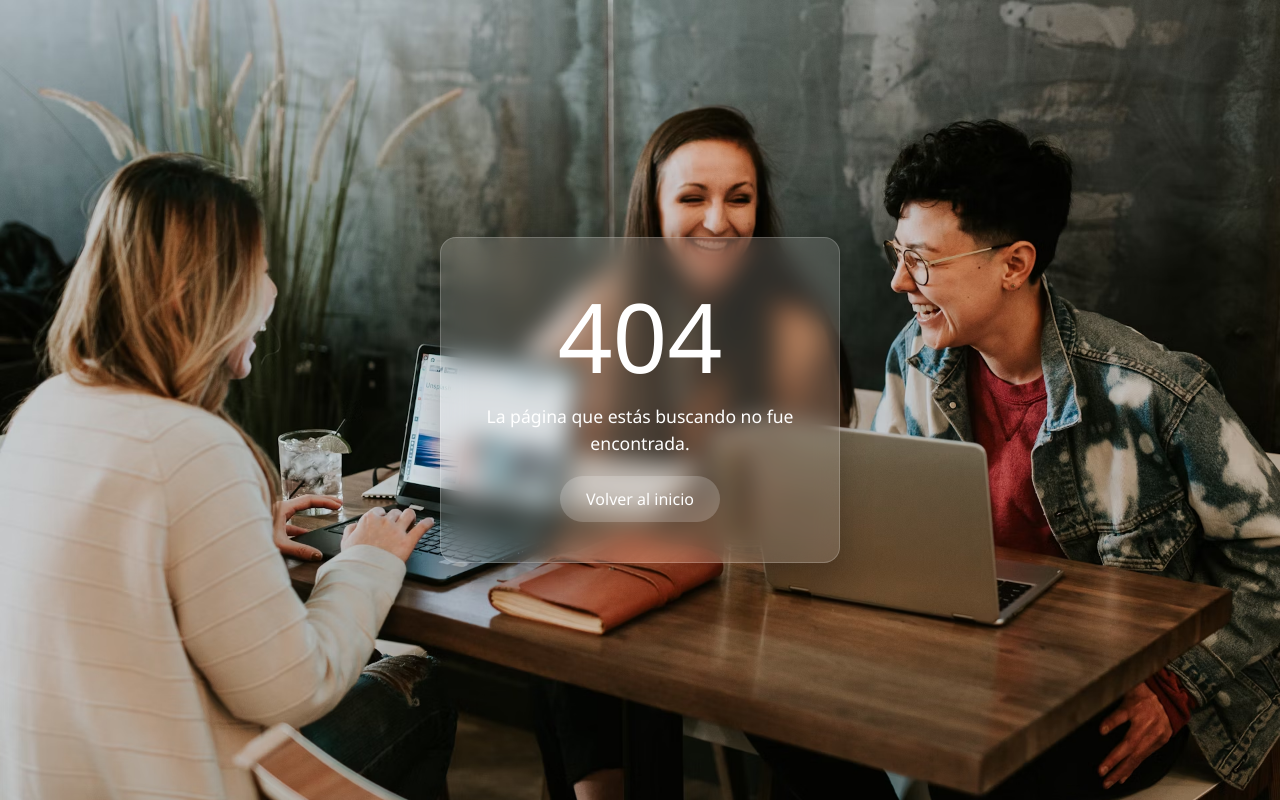
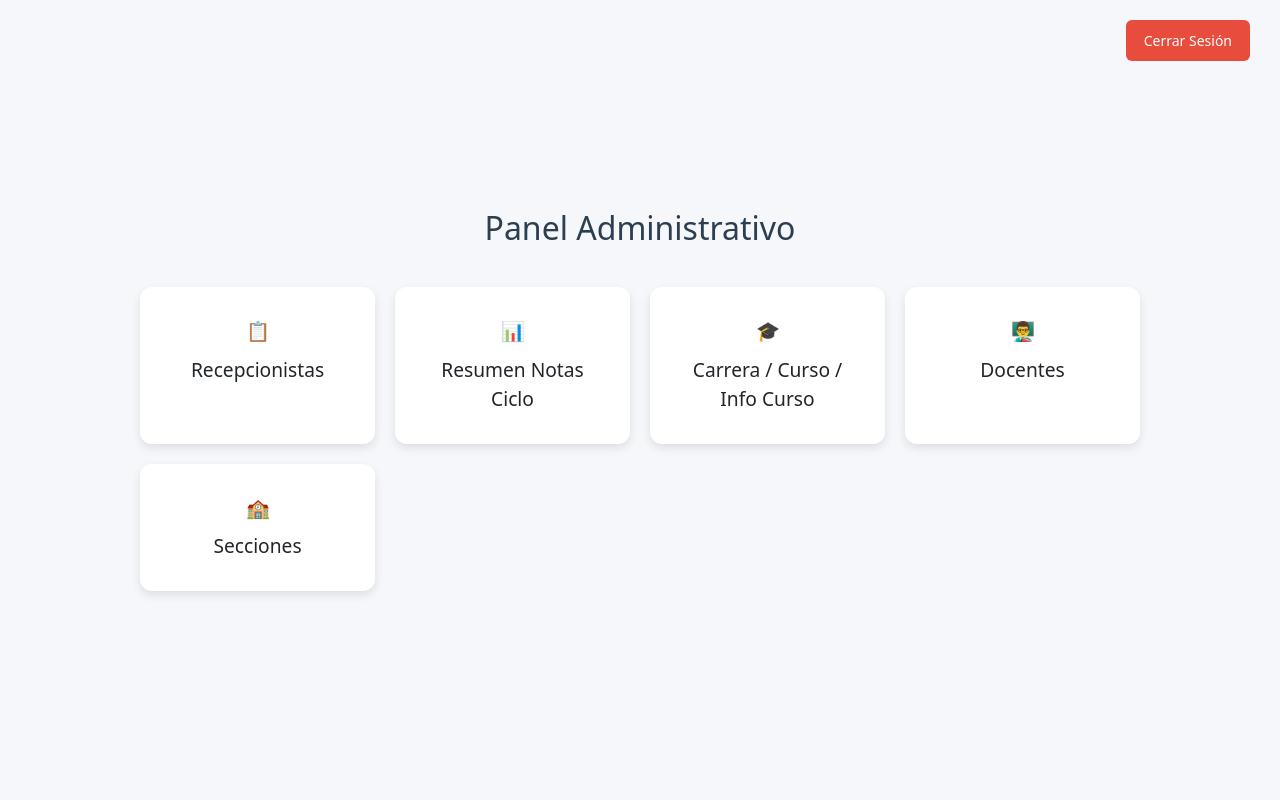
Before and after one commit to Ange1nl/Matricula-Universitari4, an Angular app: page /loginAdminRecep/panelAdmin in a window 1280 px wide. Before the commit this address had no page. Built offline with nearby package versions, Linux system fonts and the light colour scheme; sample sign-in values are in the browser's storage.

Commit message:
Autenticacion con JWT exitosa , asi como remover token exitoso

```diff
--- a/src/app/app.routes.server.ts
+++ b/src/app/app.routes.server.ts
@@ -3,6 +3,6 @@ import { RenderMode, ServerRoute } from '@angular/ssr';
 export const serverRoutes: ServerRoute[] = [
   {
     path: '**',
-    renderMode: RenderMode.Prerender
+    renderMode: RenderMode.Prerender //Cambiar a Client si es necesario
   }
 ];
--- a/src/app/app.routes.ts
+++ b/src/app/app.routes.ts
@@ -47,7 +47,7 @@ export const routes: Routes = [
     {
         path: '', component: PrivateLayout,
         children: [
-            { path: 'panelAdmin', component: PanelAdmin, title: "Panel administrador",canActivate:[authGuard]},//Agrego mi authGuard ya que el authGuard determina si se puede acceder a una ruta , tambien si agrego a la ruta padre el authGuard sus rutas hijas tambien estan protegidas
+            { path: 'loginAdminRecep/panelAdmin', component: PanelAdmin, title: "Panel administrador",canActivate:[authGuard]},//Agrego mi authGuard ya que el authGuard determina si se puede acceder a una ruta , tambien si agrego a la ruta padre el authGuard sus rutas hijas tambien estan protegidas
             { path: 'matricula', component: MatriculaEstudiante, title: "Matrícula" },
         ]
     },
--- a/src/app/core/services/auth.service.ts
+++ b/src/app/core/services/auth.service.ts
@@ -10,7 +10,7 @@ import { Router } from '@angular/router';
 })
 export class AuthService {
 
-  private URL = "http://localhost:8082/api/v1/auth/autenticarse"
+  private URL = "http://localhost:8082/api/v1/auth"
   private router = inject(Router);
   private http = inject(HttpClient);
 
@@ -21,9 +21,9 @@ export class AuthService {
   iniciarSesion(credenciales: Credenciales):Observable<Token>{
     return this.http.post<Token>(`${this.URL}/autenticarse`,credenciales)
      .pipe(tap(resp => {
-      this.almacenarTokens(resp)
-      this.isAuth.next(true);
-      this.router.navigate(['/panelAdmin']); //despues de recibir el token valido y almacenar el token me manda a esta ruta
+      this.almacenarTokens(resp) //Osea en aca guarda los tokens, cuando inicio sesion
+      this.isAuth.next(true);//si es autenticado, retorna true y el guards ya sabe que es true y deja acceder a la pagina, pagina que esta debajo de esta linea
+      this.router.navigate(['/loginAdminRecep/panelAdmin']); //despues de recibir el token valido y almacenar el token me manda a esta ruta
     }));
   }
 
@@ -36,13 +36,13 @@ export class AuthService {
   }
 
 
-  //Almacenar token
+  //Aca almacena los tokens y es llamado en iniciarSesion
   private almacenarTokens(token: Token){
     localStorage.setItem('access_token',token.access_token);
     localStorage.setItem('refresh_token',token.refresh_token);
   }
 
-  //Obtiene el token
+  //Obtiene el token del navegador (Generalmente para mandarselo al interceptor)
   getTokenAccess(): string | null{
     return localStorage.getItem('access_token');
   }
--- a/src/app/features/admin/panel-admin/panel-admin.css
+++ b/src/app/features/admin/panel-admin/panel-admin.css
@@ -0,0 +1,65 @@
+/* Botón Cerrar Sesión en esquina superior derecha */
+.logout-container {
+  position: absolute;
+  top: 20px;
+  right: 30px;
+  z-index: 10;
+}
+
+.logout-button {
+  background-color: #e74c3c;
+  border: none;
+  padding: 10px 18px;
+  color: white;
+  border-radius: 6px;
+  font-size: 14px;
+  cursor: pointer;
+  transition: background-color 0.3s ease;
+}
+
+.logout-button:hover {
+  background-color: #c0392b;
+}
+
+.admin-panel {
+  display: flex;
+  flex-direction: column;
+  align-items: center;
+  justify-content: center;
+  min-height: 100vh;
+  background-color: #f5f7fa;
+  text-align: center;
+}
+
+.admin-panel h1 {
+  margin-bottom: 40px;
+  font-size: 2rem;
+  color: #2c3e50;
+}
+
+.options-grid {
+  display: grid;
+  grid-template-columns: repeat(auto-fit, minmax(220px, 1fr));
+  gap: 20px;
+  width: 90%;
+  max-width: 1000px;
+}
+
+.option-card {
+  background: white;
+  border-radius: 12px;
+  padding: 30px;
+  font-size: 1.2rem;
+  box-shadow: 0 4px 10px rgba(0,0,0,0.1);
+  cursor: pointer;
+  transition: transform 0.2s, background 0.2s;
+  display: flex;
+  flex-direction: column;
+  align-items: center;
+  gap: 10px;
+}
+
+.option-card:hover {
+  background-color: #ecf0f1;
+  transform: translateY(-4px);
+}
--- a/src/app/features/admin/panel-admin/panel-admin.html
+++ b/src/app/features/admin/panel-admin/panel-admin.html
@@ -1 +1,23 @@
-<p>panel-admin works!</p>
+<div class="logout-container">
+  <button class="logout-button" (click)="logout()">Cerrar Sesión</button>
+</div>
+<div class="admin-panel">
+  <h1>Panel Administrativo</h1>
+  <div class="options-grid">
+    <div class="option-card" routerLink="">
+      📋 <span>Recepcionistas</span>
+    </div>
+    <div class="option-card">
+      📊 <span>Resumen Notas Ciclo</span>
+    </div>
+    <div class="option-card">
+      🎓 <span>Carrera / Curso / Info Curso</span>
+    </div>
+    <div class="option-card" >
+      👨‍🏫 <span>Docentes</span>
+    </div>
+    <div class="option-card" >
+      🏫 <span>Secciones</span>
+    </div>
+  </div>
+</div>
--- a/src/app/features/admin/panel-admin/panel-admin.ts
+++ b/src/app/features/admin/panel-admin/panel-admin.ts
@@ -1,11 +1,20 @@
-import { Component } from '@angular/core';
+import { Component, inject } from '@angular/core';
+import { RouterLink } from '@angular/router';
+import { AuthService } from '../../../core/services/auth.service';
 
 @Component({
   selector: 'app-panel-admin',
-  imports: [],
+  imports: [RouterLink],
   templateUrl: './panel-admin.html',
   styleUrl: './panel-admin.css'
 })
 export class PanelAdmin {
 
+  private auth = inject(AuthService);
+
+  //PARA CERRAR SESION
+  logout() {
+    this.auth.cerrarSesion();
+  }
+
 }
--- a/src/app/features/login/login-admin-recep/login-admin-recep.css
+++ b/src/app/features/login/login-admin-recep/login-admin-recep.css
@@ -50,7 +50,7 @@
      font-size: 1em;
      display: block;
  }
-
+/*
  .login-button {
      width: 90%;
      padding: 12px;
@@ -69,3 +69,4 @@
      background-color: #d93025;
      color: white;
  }
+     */
--- a/src/app/features/login/login-admin-recep/login-admin-recep.html
+++ b/src/app/features/login/login-admin-recep/login-admin-recep.html
@@ -11,4 +11,5 @@
             }
         </p>
     </form>
+
 </div>
--- a/src/app/features/login/login-admin-recep/login-admin-recep.ts
+++ b/src/app/features/login/login-admin-recep/login-admin-recep.ts
@@ -1,6 +1,5 @@
 import { Component, inject, signal } from '@angular/core';
 import { FormBuilder, FormGroup, ReactiveFormsModule, Validators } from '@angular/forms';
-import { RouterLink } from '@angular/router';
 import { AuthService } from '../../../core/services/auth.service';
 import { Credenciales } from '../../auth/models/credenciales';
 import { CommonModule } from '@angular/common';
```
Also changed, not shown: src/app/core/interceptors/auth-interceptor.ts (added, +23 -0 lines).
